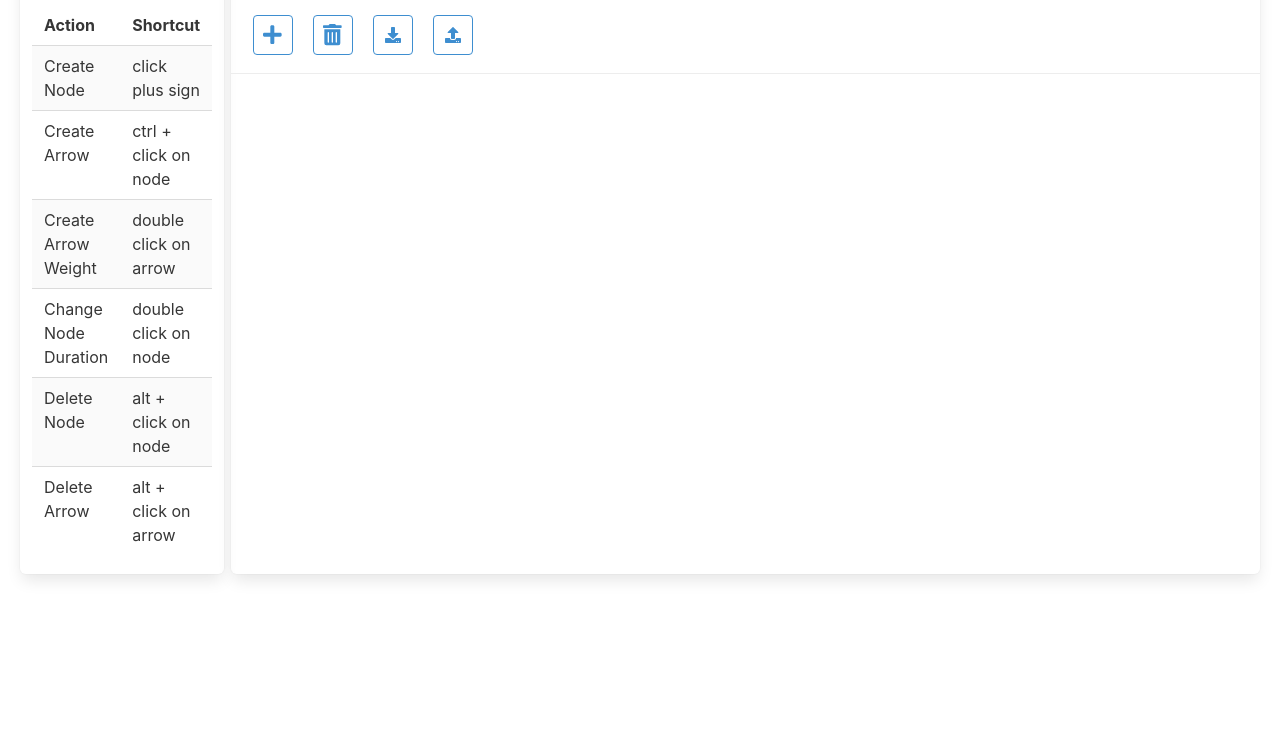
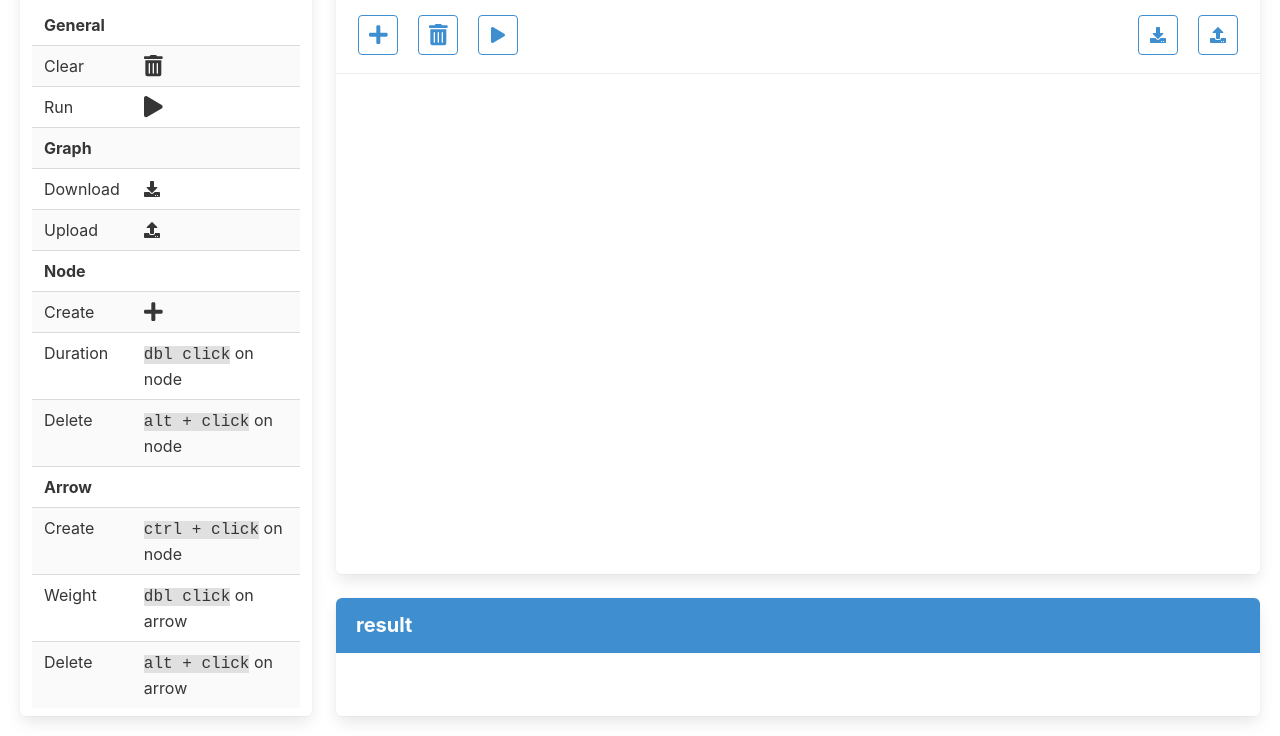
Before and after one commit to Jodscho/graph-tool, a website built with Parcel: page src/index.html in a window 1280 px wide. Shown: the part 78-814 px from the top of the page. Built offline with nearby package versions, Linux system fonts and the light colour scheme.

Commit message:
html: improve layout and manual

```diff
--- a/src/css/main.scss
+++ b/src/css/main.scss
@@ -1,19 +1,20 @@
+// @import '../../node_modules/bulma/sass/utilities/initial-variables.sass';
+
 * {
     margin: 0px;
     padding:0px;
 }
 
-
+@media only screen and (min-width: 1600px) {
+    .main{
+        padding-left:100px;
+        padding-right:100px;
+    }
+}
 
 input[type="file"] {
     display: none;
 }
-// .custom-file-upload {
-//     border: 1px solid #ccc;
-//     display: inline-block;
-//     padding: 6px 12px;
-//     cursor: pointer;
-// }
 
 .upload-btn {
     width: 0px;
@@ -21,52 +22,55 @@ input[type="file"] {
     padding:19px !important;
 }
 
+.fill-space{
+    flex: 1 1 auto;
+}
 
 .main{
     margin:20px;
-}
-
-.is-ancestor{
-    max-height: 700px;
-}
-
-
-.graph-panel{
-    // width:100%;
 }
 
 .top-menu button, .upload-btn  {
     margin:10px;
 }
 
-#container {
-    // padding:0px;
-    // max-width: 500px;
-    min-width: 600px;
-    height: 600px;
+#graph-panel {
+    max-height: 640px;
 }
 
-
-#canvas-panel {
-    overflow: hidden;
+#canvas-panel-block {
+    overflow: scroll;
+    max-height: 500px;
 }
 
-#canvas-container {
-    height: 500px;
-    overflow: scroll;
-
-
+#container {
+    width: 100%;
+    min-height: 700px;
+    margin-top:250px;
 }
 
 .nodeInput{
     text-align: center;
     background-color: transparent;
     border:none;
-    /* border:1px solid red; */
 }
-
-
 
 .nodeInput:focus{
     outline: none;
 }
+
+#result-table {
+    width: 100%;
+}
+
+.pc-font {
+    font-family: 'Courier New', Courier, monospace;
+    background: rgb(224, 224, 224);
+    // background: hsl(204, 86%, 53%);
+    // color:white;
+}
+
+
+.info-table {
+    width: 100%;
+}
--- a/src/index.html
+++ b/src/index.html
@@ -15,48 +15,70 @@
 <body>
     <div class="main">
         <div class="tile is-ancestor">
-        <div class="tile is-parent is-2 is-danger">
-            <div class="tile is-child panel graph-panel is-info">
-                <p class="panel-heading">Help</p>
-                <div class="panel-block content">
-
-                    <table class="table is-striped">
+            <div class="tile is-parent is-3 is-danger">
+                <div class="tile is-child panel is-info">
+                    <p class="panel-heading">Manual</p>
+                    <div class="panel-block">
+                        <table class="table is-striped info-table">
                             <tr>
-                            <th>Action</th>
-                            <th>Shortcut</th>
+                                <th colspan="2">General</th>
                             </tr>
                             <tr>
-                            <td>Create Node</td>
-                            <td>click plus sign</td>
+                                <td>Clear</td>
+                                <td><i class="fas fa-trash-alt fa-lg"></i></td>
                             </tr>
                             <tr>
-                            <td>Create Arrow</td>
-                            <td>ctrl + click on node</td>
+                                <td>Run</td>
+                                <td><i class="fas fa-play fa-lg"></i></td>
                             </tr>
                             <tr>
-                            <td>Create Arrow Weight</td>
-                            <td>double click on arrow</td>
+                                <th colspan="2">Graph</th>
                             </tr>
                             <tr>
-                            <td>Change Node Duration</td>
-                            <td>double click on node</td>
+                                <td>Download</td>
+                                <td><i class="fas fa-download"></i></td>
                             </tr>
                             <tr>
-                            <td>Delete Node</td>
-                            <td>alt + click on node</td>
+                                <td>Upload</td>
+                                <td><i class="fas fa-upload"></i></td>
                             </tr>
                             <tr>
-                            <td>Delete Arrow</td>
-                            <td>alt + click on arrow</td>
+                                <th colspan="2">Node</th>
+                            </tr>
+                            <tr>
+                                <td>Create</td>
+                                <td><i class="fas fa-plus fa-lg"></i></td>
+                            </tr>
+                            <tr>
+                                <td>Duration</td>
+                                <td><span class="pc-font">dbl click</span> on node</td>
+                            </tr>
+                            <tr>
+                                <td>Delete</td>
+                                <td><span class="pc-font">alt + click</span> on node</td>
+                            </tr>
+                            <tr>
+                                <th colspan="2">Arrow</th>
+                            </tr>
+                            <tr>
+                                <td>Create</td>
+                                <td><span class="pc-font">ctrl + click</span> on node</td>
+                            </tr>
+                            <tr>
+                                <td>Weight</td>
+                                <td><span class="pc-font">dbl click</span> on arrow</td>
+                            </tr>
+                            <tr>
+                                <td>Delete</td>
+                                <td><span class="pc-font">alt + click</span> on arrow</td>
                             </tr>
                         </table>
-
                     </div>
 
                 </div>
             </div>
-            <div class="tile is-parent is-10">
-                <div id="canvas-panel" class="tile is-child panel graph-panel is-info">
+            <div class="tile is-parent is-vertical is-9">
+                <div id="graph-panel" class="tile is-child panel is-info">
                     <p class="panel-heading">graph-tool</p>
                     <div class="panel-block top-menu">
                         <button class="button is-info is-outlined" onclick="addNode()">
@@ -70,6 +92,13 @@
                                 <i class="fas fa-trash-alt fa-lg"></i>
                             </span>
                         </button>
+                        <button class="button is-info is-outlined" onclick="runAlgorithm()">
+                            <span class="icon">
+                                <i class="fas fa-play fa-play"></i>
+                            </span>
+                        </button>
+
+                        <span class="fill-space"></span>
                         <button class="button is-info is-outlined" onclick="saveGraph()">
                             <span class="icon">
                                 <i class="fas fa-download"></i>
@@ -79,9 +108,16 @@
                             <input id="uploadFile" type="file" />
                             <i class="fas fa-upload"></i>
                         </label>
+
                     </div>
-                    <div id="canvas-container">
-                    <div id="container" class="panel-block"></div>
+                    <div id="canvas-panel-block" class="panel-block">
+                        <div id="container"></div>
+                    </div>
+                </div>
+                <div id="result-tile" class="tile is-child panel is-info">
+                    <p class="panel-heading">result</p>
+                    <div class="panel-block">
+                        <table id="result-table" class="table is-striped"></table>
                     </div>
                 </div>
             </div>
```
Lines whose indentation alone changed are shown as unchanged.
